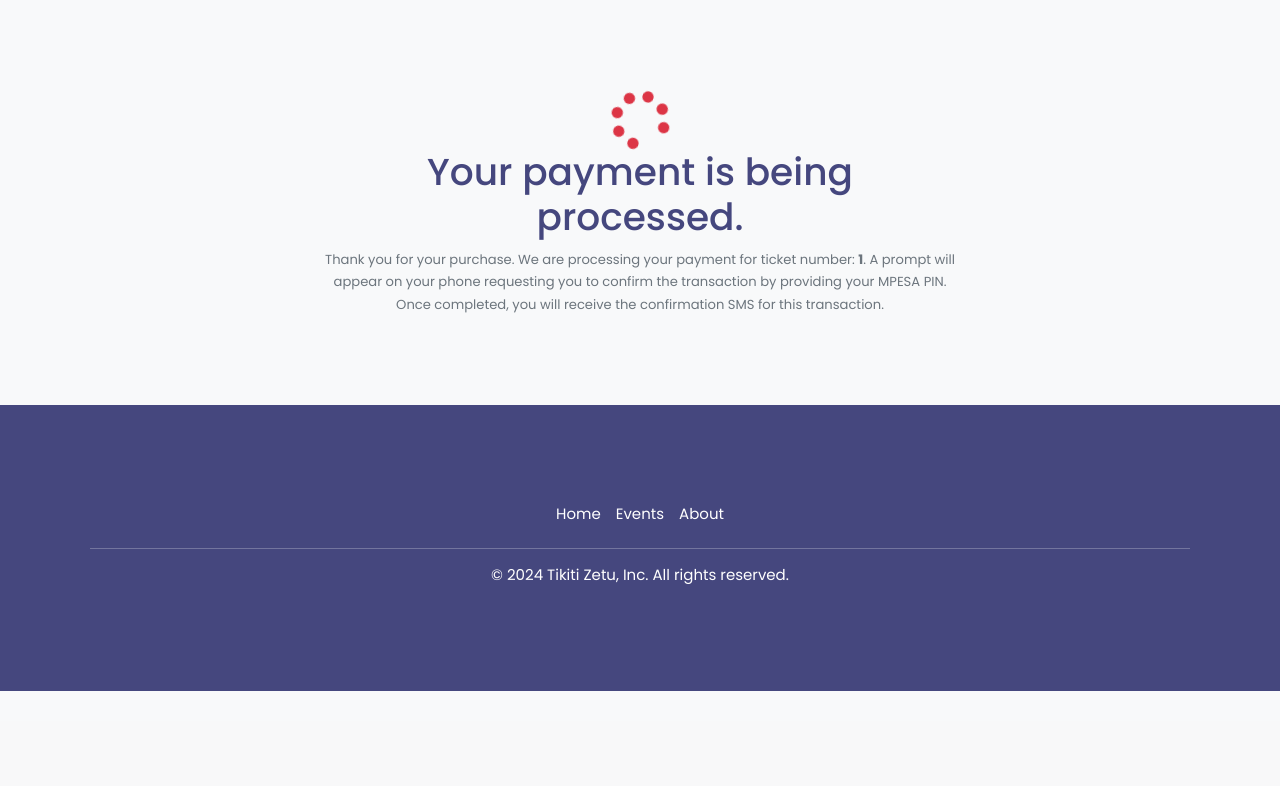
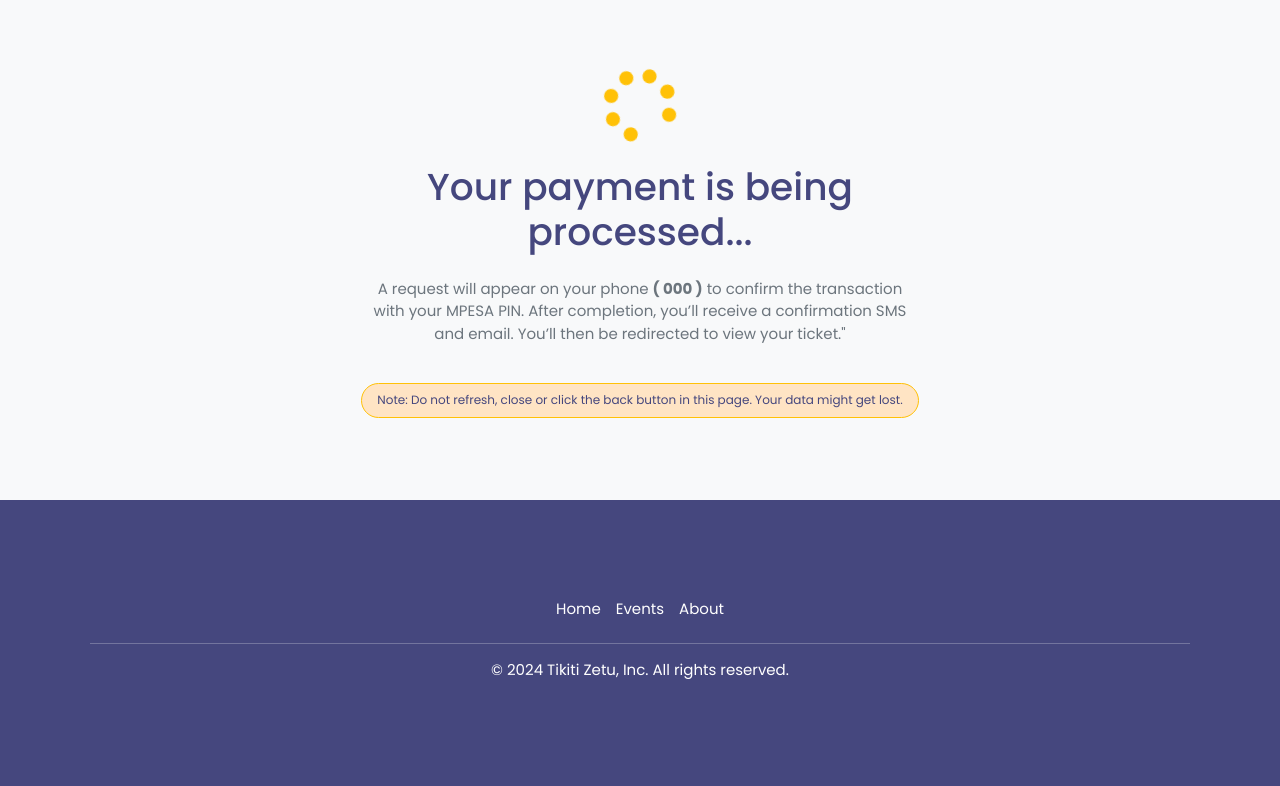
Before and after one commit to fourpixels-studio/tikitizetu, a Django app: template payments/templates/safaricom/procesing_payment.html in a window 1280 px wide. Shown: the part 79-865 px from the top of the page. Before the commit the page ends 770 px from the top, so only its background shows below. Run offline with Django 4.2, Linux system fonts and the light colour scheme; tables that the repository leaves empty hold one stand-in row (values such as "Sample post"); the template is opened without the code that fills it: values that come from a table or form of the project are taken from there, most other values are stand-ins (such as "Sample title", 1, 10 or a date in 2020); some libraries are stand-ins or nearby versions; some web fonts are replaced.

Commit message:
Added counter to check payment status

```diff
--- a/payments/templates/safaricom/procesing_payment.html
+++ b/payments/templates/safaricom/procesing_payment.html
@@ -1,20 +1,28 @@
 {% extends 'base.html' %}
 {% block body %}
-<main class="container">
-    <div class="row justify-content-center my-5 py-5 align-items-center">
-        <div class="col-sm-12 col-lg-7 text-center pending-container">
-            <i style="font-size: 4rem;" class="fa-solid fa-spinner text-danger fa-spin"></i>
-            <h1>Your payment is being processed.</h1>
-            <small class="text-muted">Thank you for your purchase. We are processing your payment for ticket number: <strong>{{ ticket_number }}</strong>. A prompt will appear on your phone requesting you to confirm the transaction by providing your MPESA PIN.</small>
-            <small class="text-muted">Once completed, you will receive the confirmation SMS for this transaction.</small>
+<main class="container px-4">
+    <div class="d-flex flex-column justify-content-center my-5 py-4 align-items-center">
+        <div class="col-sm-12 col-lg-6 text-center">
+            <i style="font-size: 5rem;" class="fa-solid fa-spinner text-warning fa-spin"></i>
+            <h1 class="my-4">Your payment is being processed...</h1>
+            <p class="text-muted">A request will appear on your phone <strong>( {{ ticket.get_phone_number }} )</strong> to confirm the transaction with your MPESA PIN. After completion, you’ll receive a confirmation SMS and email. You’ll then be redirected to view your ticket."</p>
+        </div>
+        <div class="text-center mt-4">
+            <div class="col">
+                <p style="background-color: bisque; font-size: .8rem" class="border rounded-pill border-warning px-3 py-2">Note: Do not refresh, close or click the back button in this page. Your data might get lost.</p>
+            </div>
         </div>
     </div>
 </main>
 
 <script>
-    const ticketNumber = "{{ ticket_number }}";
+    const ticketNumber = "{{ ticket.ticket_number }}";
     const url = `/s/check-payment-status/${ticketNumber}/`;
 
+    let attempts = 0;
+    const maxAttempts = 18;
+
+    // Function to check payment status
     function checkPaymentStatus() {
         fetch(url, {
             method: 'GET',
@@ -30,13 +38,15 @@
             } else if (data.status === "failed") {
                 // Redirect to the payment failed page
                 window.location.href = `/payment-failed/${ticketNumber}/`;
+            } else if (attempts >= maxAttempts) {
+                // If the maximum number of attempts is reached, redirect to the failed page
+                window.location.href = `/payment-failed/${ticketNumber}/`;
             }
         })
         .catch(error => console.error('Error checking payment status:', error));
+        attempts++;
     }
-
     // Check payment status every 5 seconds
     setInterval(checkPaymentStatus, 5000);
 </script>
-
 {% endblock %}
```
